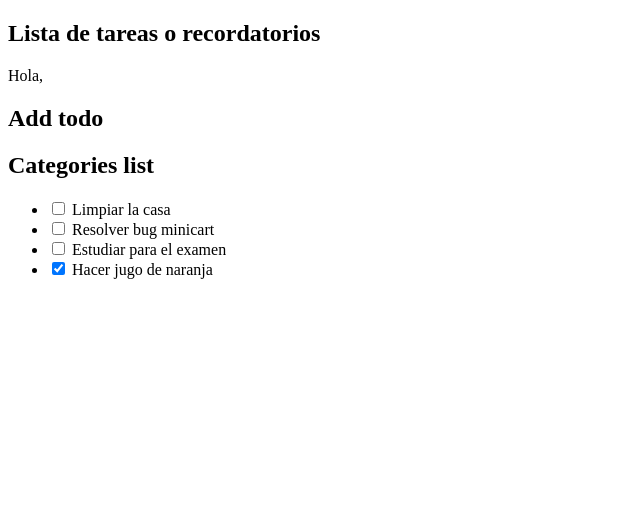
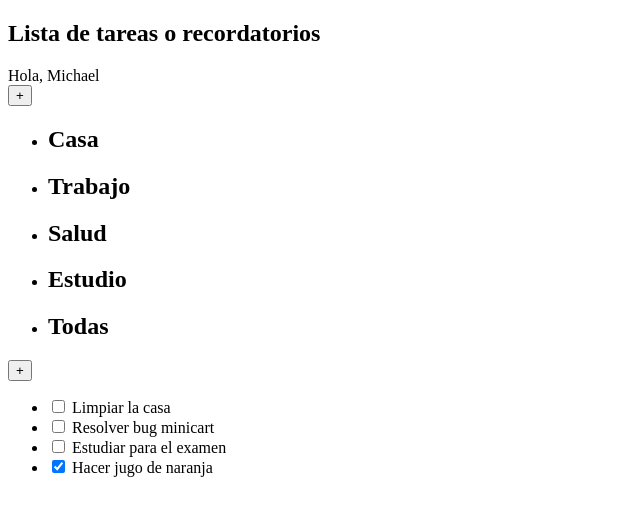
Before and after one commit to MichaelBallen97/Todo-app, a React (Vite) app: page / in a window 1280 px wide. Shown: the top 516 px of the page, without its empty margins (0-640 px from the left). Built offline with nearby package versions, Linux system fonts and the light colour scheme.

Commit message:
context for categories and tasks

```diff
--- a/src/App.jsx
+++ b/src/App.jsx
@@ -1,19 +1,19 @@
-import './App.css'
-import Header from './components/header'
-import AddTodo from './components/AddTodo'
-import CategoriesList from './components/CategoriesList'
-import TodoList from './components/TodoList'
+import "./App.css";
+import Header from "./components/header";
+import AddTodo from "./components/AddTodo";
+import CategoriesList from "./components/CategoriesList";
+import TodoList from "./components/TodoList";
+import TaskProvider from "./context/TaskContext";
 
 function App() {
-
-  return (
-    <>
-      <Header />
-      <AddTodo />
-      <CategoriesList />
-      <TodoList />
-    </>
-  )
+	return (
+		<TaskProvider>
+			<Header />
+			<AddTodo />
+			<CategoriesList />
+			<TodoList />
+		</TaskProvider>
+	);
 }
 
-export default App
+export default App;
--- /dev/null
+++ b/src/components/AddCategoryForm.jsx
@@ -0,0 +1,14 @@
+
+function AddCategoryForm({setShowModal}) {
+
+	return (
+    <form>
+      <button onClick={()=> setShowModal(false) }>X</button>
+      <input type="text" name="category-name" placeholder="Trabajo" />
+
+      <button type="submit">Crear Categoria</button>
+    </form>
+	);
+}
+
+export default AddCategoryForm;
--- a/src/components/AddTodo.jsx
+++ b/src/components/AddTodo.jsx
@@ -1,7 +1,17 @@
-function AddTodo () {
-  return (
-    <h2> Add todo </h2>
-  )
+import { useContext, useState } from "react";
+import AddTodoForm from "./AddTodoForm";
+import { TasksContext } from "../context/TaskContext";
+
+function AddTodo() {
+	const {categories, setCategories} = useContext(TasksContext)
+	const [showModal, setShowModal] = useState(false);
+
+	return (
+		<>
+			<button onClick={() => setShowModal(true)}>+</button>
+			{showModal && <AddTodoForm setShowModal={setShowModal} categories={categories} />}
+		</>
+	);
 }
 
 export default AddTodo;
--- /dev/null
+++ b/src/components/AddTodoForm.jsx
@@ -0,0 +1,26 @@
+
+
+function AddTodoForm({setShowModal, categories}) {
+  return (
+    <form>
+      <button onClick={() => setShowModal(false)}>X</button>
+      <input
+        type="text"
+        name="todo-name"
+        placeholder="Agregar nuevo Todo"
+      />
+
+      <select name="category">
+        {categories.map((category) => (
+          <option value={category} key={category}>
+            {category}
+          </option>
+        ))}
+      </select>
+
+      <button type="submit">Crear Todo</button>
+    </form>
+  )
+}
+
+export default AddTodoForm
--- a/src/components/CategoriesList.jsx
+++ b/src/components/CategoriesList.jsx
@@ -1,7 +1,26 @@
-function CategoriesList () {
-  return (
-    <h2> Categories list </h2>
-  )
+import { useContext, useState } from "react";
+import CategoryItem from "./CategoryItem";
+import AddCategoryForm from "./AddCategoryForm";
+import { TasksContext } from "../context/TaskContext";
+
+function CategoriesList() {
+	const {categories, setCategories} = useContext(TasksContext)
+	const [showModal, setShowModal] = useState(false);
+
+	return (
+		<section className="categories-container">
+			<ul>
+				{categories.map((category) => (
+					<li key={category}>
+						<CategoryItem category={category} />
+					</li>
+				))}
+			</ul>
+			<button onClick={()=> setShowModal(true)}>+</button>
+
+			{showModal && <AddCategoryForm setShowModal={setShowModal} />}
+		</section>
+	);
 }
 
-export default CategoriesList
+export default CategoriesList;
--- a/src/components/CategoryItem.jsx
+++ b/src/components/CategoryItem.jsx
@@ -0,0 +1,9 @@
+function CategoryItem({category}) {
+  return (
+    <article className="category-item">
+      <h2> {category} </h2>
+    </article>
+  )
+}
+
+export default CategoryItem
--- a/src/components/Header.jsx
+++ b/src/components/Header.jsx
@@ -1,14 +1,14 @@
 import { useState } from "react";
 
-function Header () {
-  const [name, setName] = useState("");
+function Header() {
+	const [name, setName] = useState("Michael");
 
-  return (
-    <section className="todo-header">
-      <h1> Lista de tareas o recordatorios </h1>
-      <span> Hola,  {name} </span>
-    </section>
-  )
+	return (
+		<section className="todo-header">
+			<h1> Lista de tareas o recordatorios </h1>
+			<span> Hola, {name} </span>
+		</section>
+	);
 }
 
 export default Header;
--- a/src/components/TodoItem.jsx
+++ b/src/components/TodoItem.jsx
@@ -4,7 +4,7 @@ function TodoItem({ task, onHandleComplete }) {
 	};
 
 	return (
-		<section className="todo-item">
+		<section className={task.done ? "todo-item complete" : "tood-item pending"}>
 			<input
 				type="checkbox"
 				name="todo-complete"
--- a/src/components/TodoList.jsx
+++ b/src/components/TodoList.jsx
@@ -1,39 +1,34 @@
-import { useState } from "react"
-import { todos } from "../utils/data"
-import TodoItem from "./TodoItem"
+import { useContext, useState } from "react";
+import { todos } from "../utils/data";
+import TodoItem from "./TodoItem";
+import { TasksContext } from "../context/TaskContext";
 
-function TodoList () {
-  const [tasks, setTasks] = useState(todos)
+function TodoList() {
+	const {tasks, setTasks} = useContext(TasksContext)
 
 	const handleChangeComplete = (task) => {
-    const newTaks = tasks.map(t => {
-      if(t.todo === task.todo) {
-        return {...t, done: !t.done}
+		const newTaks = tasks.map((t) => {
+			if (t.todo === task.todo) {
+				return { ...t, done: !t.done };
 			} else {
-        return t
+				return t;
 			}
+		});
 
-    })
-
-    setTasks(newTaks)
-  }
+		setTasks(newTaks);
+	};
 
 	return (
 		<section className="todos-container">
 			<ul>
-      {
-        tasks.map(task => (
+				{tasks.map((task) => (
 					<li key={task.todo}>
-            <TodoItem
-              onHandleComplete={handleChangeComplete}
-              task={task}
-            />
+						<TodoItem onHandleComplete={handleChangeComplete} task={task} />
 					</li>
-        ))
-      }
+				))}
 			</ul>
 		</section>
-  )
+	);
 }
 
-export default TodoList
+export default TodoList;
--- /dev/null
+++ b/src/context/TaskContext.jsx
@@ -0,0 +1,24 @@
+import { createContext, useState } from "react";
+import { categories, todos } from "../utils/data";
+
+export const TasksContext = createContext();
+
+function TaskProvider({ children }) {
+	const [tasks, setTasks] = useState(todos);
+	const [categoriesList, setCategoriesList] = useState(categories);
+
+	return (
+		<TasksContext.Provider
+			value={{
+				tasks,
+				setTasks,
+				categories: categoriesList,
+				setCategories: setCategoriesList,
+			}}
+		>
+			{children}
+		</TasksContext.Provider>
+	);
+}
+
+export default TaskProvider;
--- a/src/utils/data.js
+++ b/src/utils/data.js
@@ -2,23 +2,23 @@ export const todos = [
 	{
 		todo: "Limpiar la casa",
 		categories: ["Casa", "Todas"],
-    done: false
+		done: false,
 	},
 	{
 		todo: "Resolver bug minicart",
 		categories: ["Trabajo", "Todas"],
-    done: false
+		done: false,
 	},
 	{
 		todo: "Estudiar para el examen",
 		categories: ["Estudio", "Todas"],
-    done: false
+		done: false,
 	},
 	{
 		todo: "Hacer jugo de naranja",
 		categories: ["Casa", "Salud", "Todas"],
-    done: true
-  }
+		done: true,
+	},
 ];
 
 export const categories = ["Casa", "Trabajo", "Salud", "Estudio", "Todas"];
```
Lines whose indentation alone changed are shown as unchanged.
